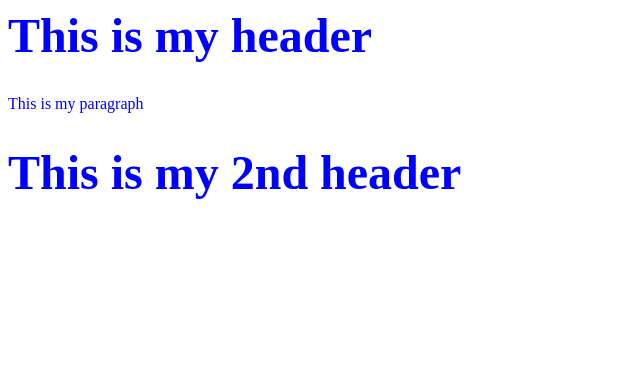
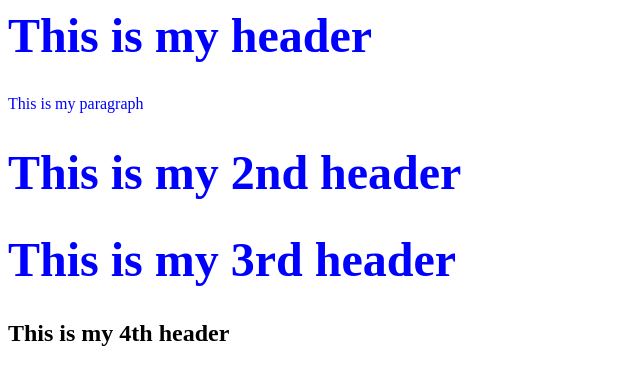
Before and after one commit to ysrivastava-tgs/SshRemoteRepo, a plain HTML site: page index.html in a window 1280 px wide. Shown: the whole page, without its empty margins (0-640 px from the left). Drawn offline with Linux system fonts and the light colour scheme.

Commit message:
Added 3rd and 4th header

```diff
--- a/index.html
+++ b/index.html
@@ -9,5 +9,7 @@ p{color:blue}
 <h1>This is my header</h1>
 <p>This is my paragraph</p>
  <h1>This is my 2nd header</h1>
+ <h1>This is my 3rd header</h1>
+ <h2>This is my 4th header</h2>
 </body>
 </html>
```
